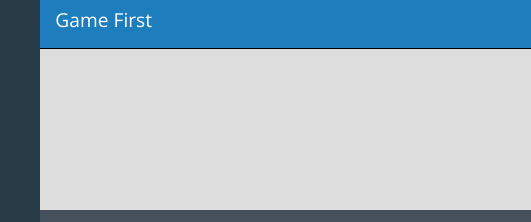
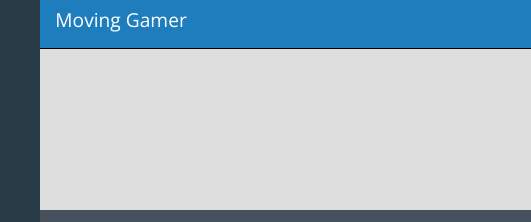
Before and after one commit to mariogrieco/Moving-Gamer, a plain HTML site: page INDEX.html in a window 1280 px wide. Shown: the top 222 px of the page, 0-531 px from the left. Drawn offline with nearby package versions, Linux system fonts and the light colour scheme.

Commit message:
index titulo

```diff
--- a/INDEX.html
+++ b/INDEX.html
@@ -19,7 +19,7 @@
 			<h1>
 				<a href="INDEX.html">
 				<stong id="title">
-				Game First
+				Moving Gamer
 				</stong>
 				</a>
 			</h1>
```
